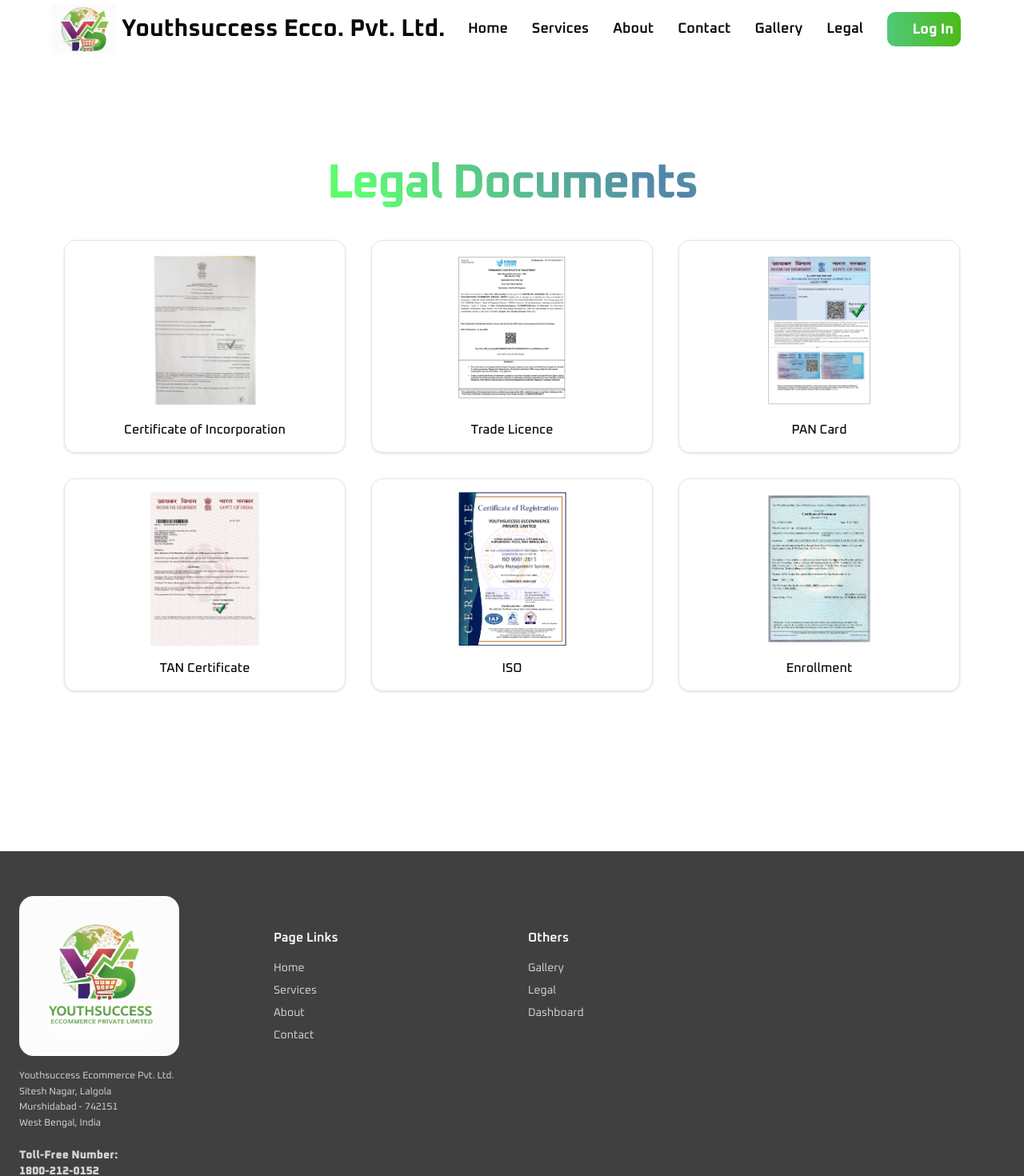
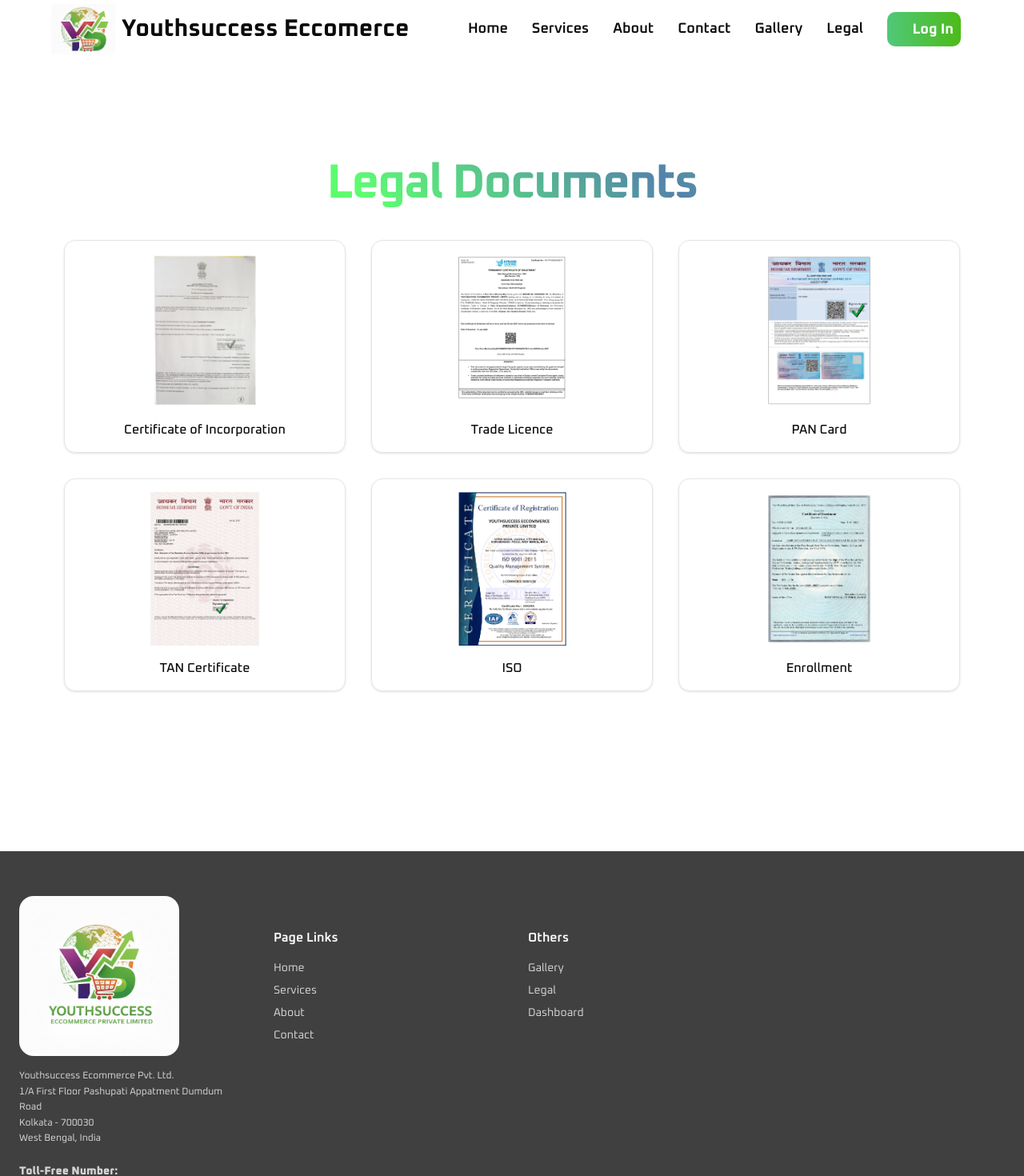
Before and after one commit to Subham-shaw/youthsuccess, a Next.js app: page /legal in a window 1280 px wide. Shown: the top 1470 px of the page at 80% size. Built offline with nearby package versions, Linux system fonts and the light colour scheme; some icons are missing.

Commit message:
address & name change

```diff
--- a/app/components/Contact.tsx
+++ b/app/components/Contact.tsx
@@ -98,7 +98,7 @@
                     <h3 className="text-lg font-semibold ">Our Location</h3>
                     <p className="mt-2 ">
                       1/A First Floor Pashupati Appatment Dumdum Road<br />
-                      Kolkata 700030
+                      Kolkata - 700030
                       {/* <br />
                       <br />
                       Sadakash Seikh, Sitesh Nagar, Lalgola <br />
--- a/app/components/Footer.tsx
+++ b/app/components/Footer.tsx
@@ -28,8 +28,8 @@
           {/* Address */}
           <p className="text-xs leading-relaxed text-neutral-300">
             Youthsuccess Ecommerce Pvt. Ltd.<br />
-            Sitesh Nagar, Lalgola<br />
-            Murshidabad - 742151 <br />
+            1/A First Floor Pashupati Appatment Dumdum Road<br />
+            Kolkata - 700030 <br />
             West Bengal, India
           </p>
 
--- a/app/components/Navbar.tsx
+++ b/app/components/Navbar.tsx
@@ -24,7 +24,7 @@
                             height={80}
                             alt="Picture of the author"
                         />
-                        <h1 className="font-bold text-xl px-2 md:text-3xl">Youthsuccess Ecco. Pvt. Ltd.</h1>
+                        <h1 className="font-bold text-xl px-2 md:text-3xl">Youthsuccess Eccomerce</h1>
                     </div>
                 </a>
 
```
